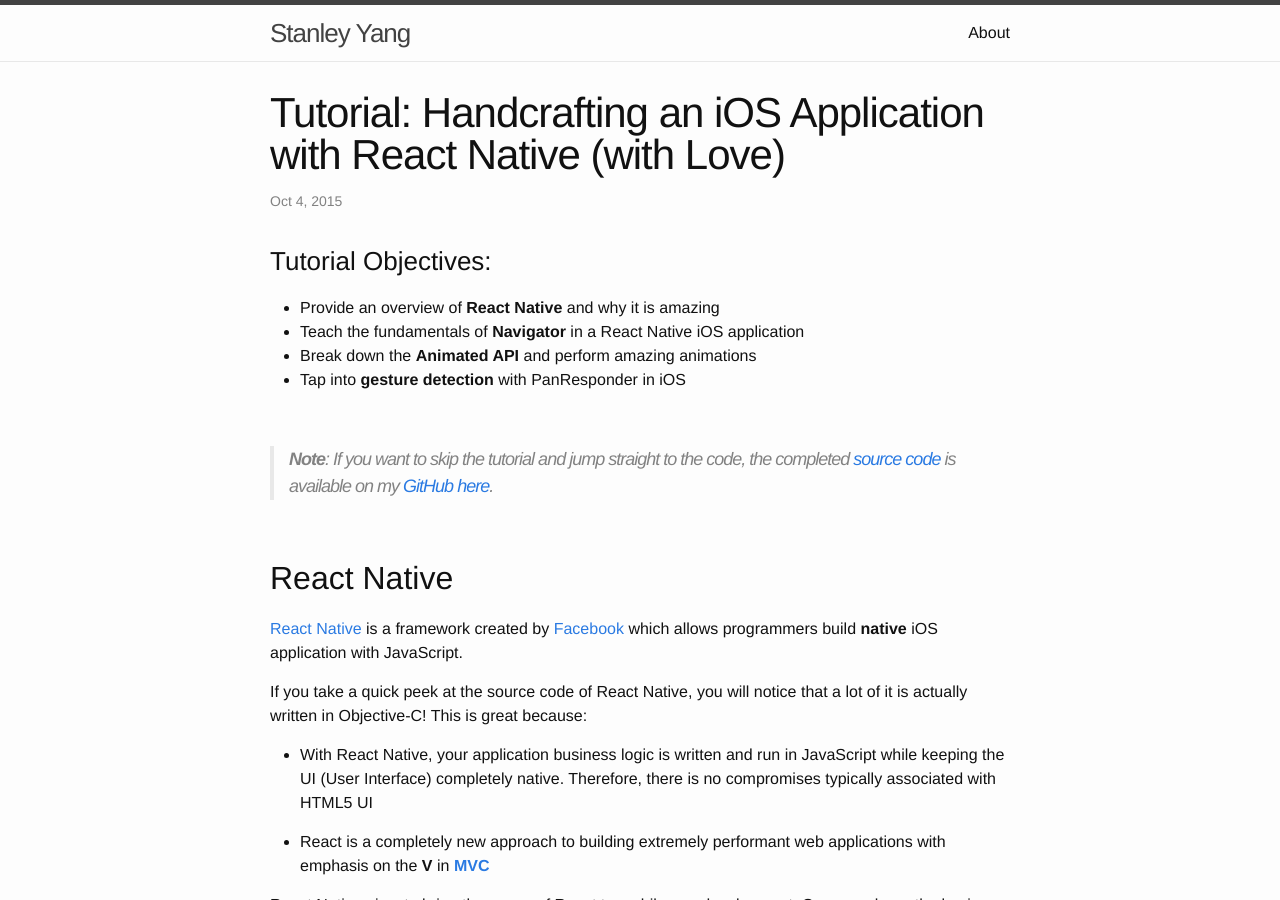
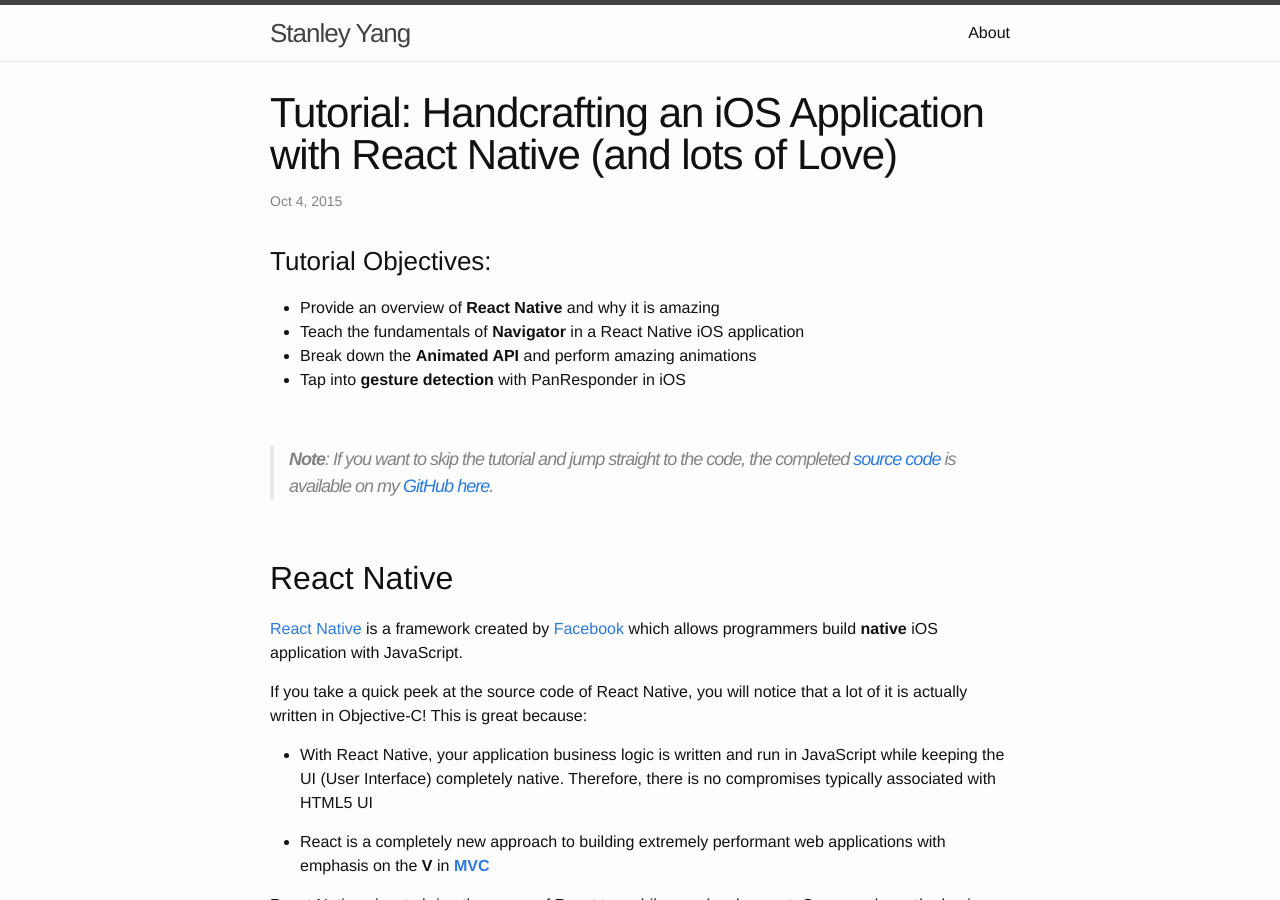
Before and after one commit to stanleycyang/stanleycyang.github.io, a Jekyll site: the page built from _posts/2015-10-04-react-native-tutorial-with-navigation-and-animation.markdown, in a window 1280 px wide and 900 px high. Built offline with Jekyll 4.4.1, drawn with Linux system fonts in a browser that asks for light colours; comment, search, counter and statistics services are not loaded.

Commit message:
Changed the title of react article

```diff
--- a/_posts/2015-10-04-react-native-tutorial-with-navigation-and-animation.markdown
+++ b/_posts/2015-10-04-react-native-tutorial-with-navigation-and-animation.markdown
@@ -1,6 +1,6 @@
 ---
 layout: post
-title: "Tutorial: Handcrafting an iOS Application with React Native (with Love)"
+title: "Tutorial: Handcrafting an iOS Application with React Native (and lots of Love)"
 date: 2015-10-04 10:02:30
 categories: technology reactjs native ios
 comments: true
```
